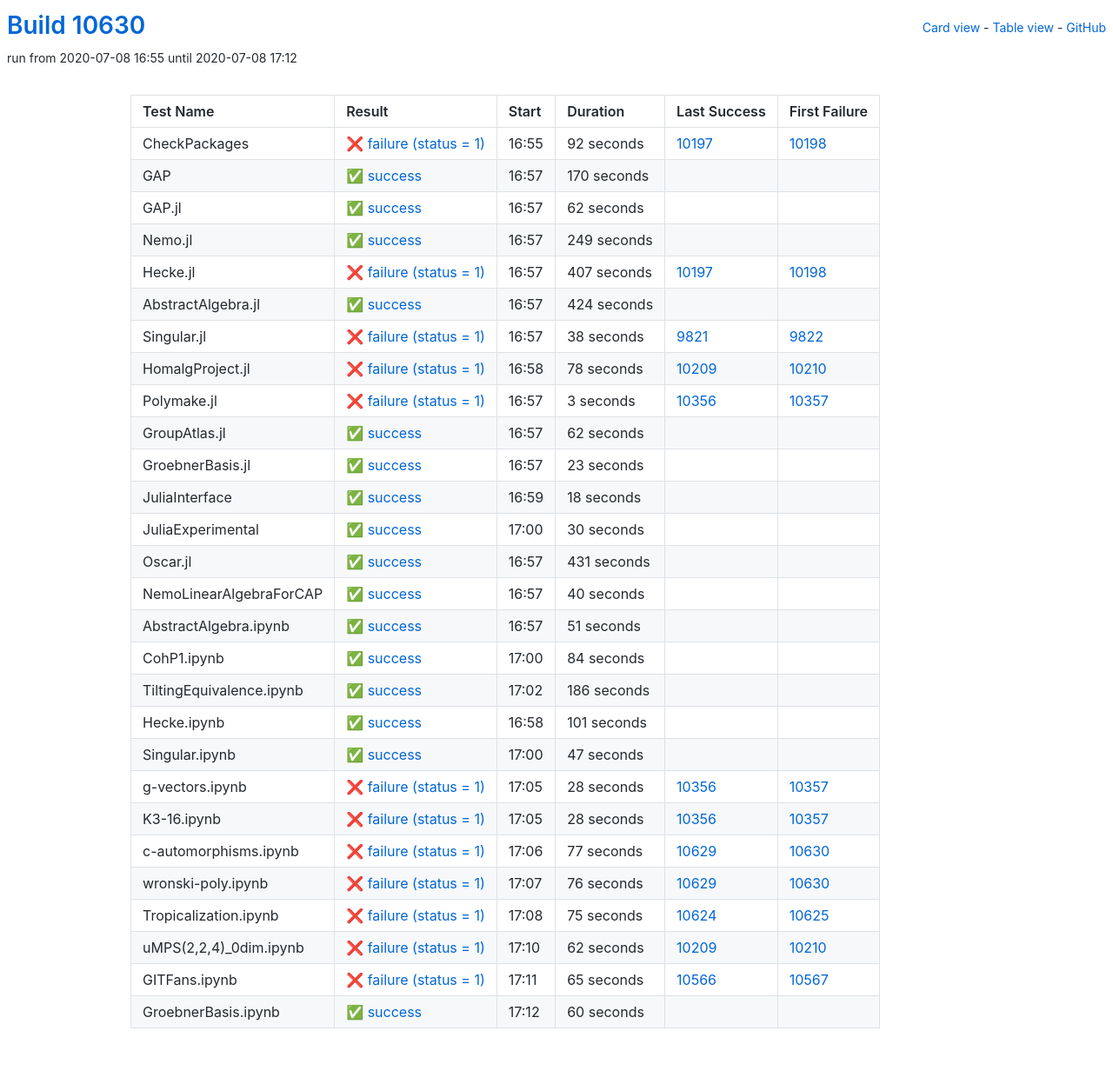
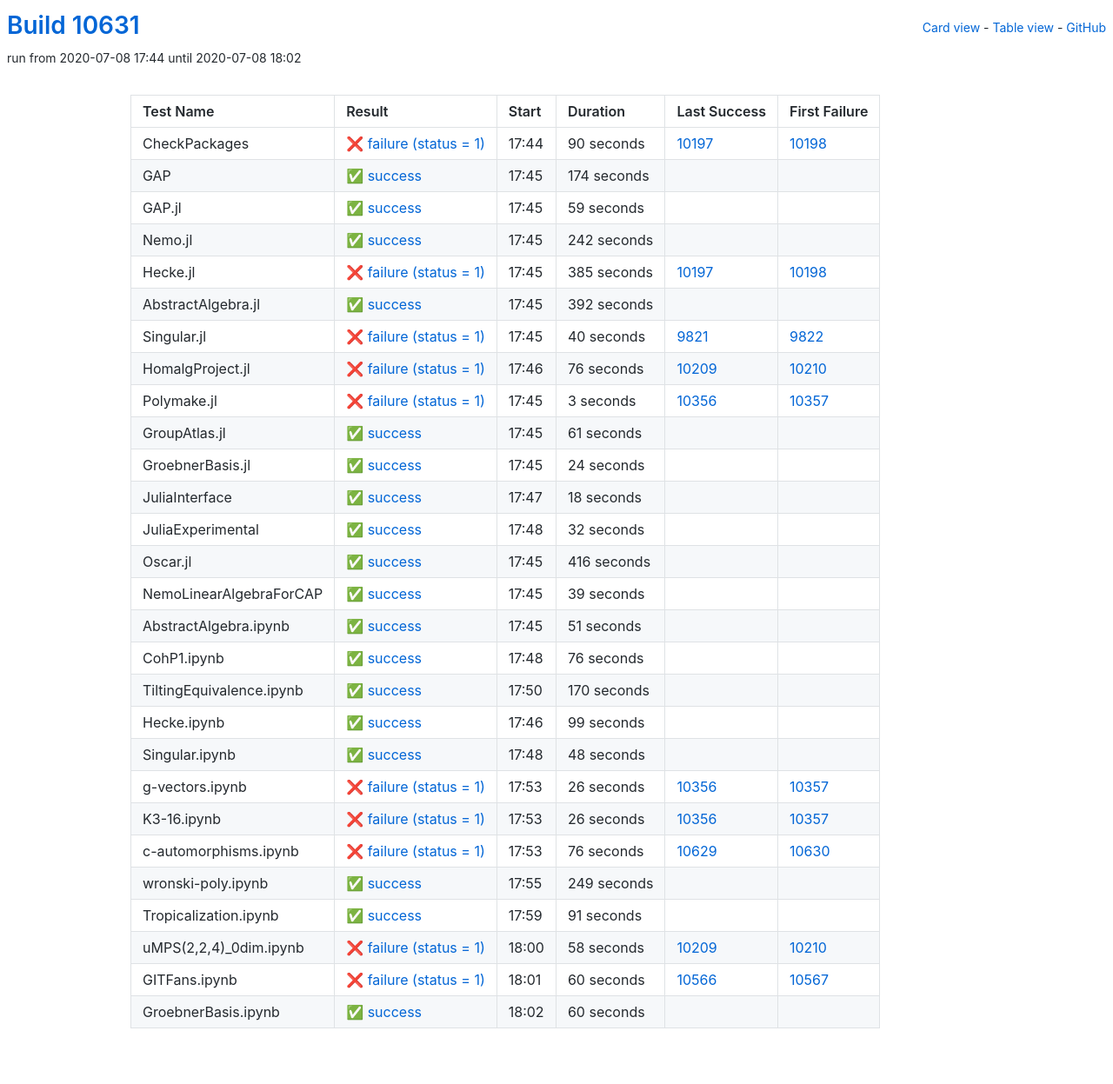
Before and after one commit to oscar-system/oscar-ci-status, a Jekyll site: the page built from table.html, in a window 1280 px wide. Shown: the whole page at 87% size. Built offline with Jekyll 4.4.1, drawn with Linux system fonts in a browser that asks for light colours.

Commit message:
Build #10631

```diff
--- a/_data/ci.yml
+++ b/_data/ci.yml
@@ -1,6 +1,6 @@
 ---
-build: 10630
-build_url: https://oscarci.mathematik.uni-kl.de/job/oscar/10630/
+build: 10631
+build_url: https://oscarci.mathematik.uni-kl.de/job/oscar/10631/
 job: oscar
 organization: oscar-system
 repo: oscar-ci-status
@@ -8,104 +8,104 @@
 tests:
 - name: CheckPackages
   id: checkpackages
-  log: https://oscarci.mathematik.uni-kl.de/job/oscar/10630/artifact/logs/build-10630/CheckPackages.log
-  start: 2020-07-08 16:55
+  log: https://oscarci.mathematik.uni-kl.de/job/oscar/10631/artifact/logs/build-10631/CheckPackages.log
+  start: 2020-07-08 17:44
   success: false
   exitcode: 1
   status: failure
-  duration: 92
+  duration: 90
   last_success: 10197
   last_success_url: https://oscarci.mathematik.uni-kl.de/job/oscar/10197/
   first_failure: 10198
   first_failure_url: https://oscarci.mathematik.uni-kl.de/job/oscar/10198/
 - name: GAP
   id: gap
-  log: https://oscarci.mathematik.uni-kl.de/job/oscar/10630/artifact/logs/build-10630/GAP.log
-  start: 2020-07-08 16:57
+  log: https://oscarci.mathematik.uni-kl.de/job/oscar/10631/artifact/logs/build-10631/GAP.log
+  start: 2020-07-08 17:45
   success: true
   exitcode: 0
   status: success
-  duration: 170
+  duration: 174
   last_success: false
   last_success_url:
   first_failure: false
   first_failure_url:
 - name: GAP.jl
   id: gap-jl
-  log: https://oscarci.mathematik.uni-kl.de/job/oscar/10630/artifact/logs/build-10630/GAP.jl.log
-  start: 2020-07-08 16:57
+  log: https://oscarci.mathematik.uni-kl.de/job/oscar/10631/artifact/logs/build-10631/GAP.jl.log
+  start: 2020-07-08 17:45
   success: true
   exitcode: 0
   status: success
-  duration: 62
+  duration: 59
   last_success: false
   last_success_url:
   first_failure: false
   first_failure_url:
 - name: Nemo.jl
   id: nemo-jl
-  log: https://oscarci.mathematik.uni-kl.de/job/oscar/10630/artifact/logs/build-10630/Nemo.jl.log
-  start: 2020-07-08 16:57
+  log: https://oscarci.mathematik.uni-kl.de/job/oscar/10631/artifact/logs/build-10631/Nemo.jl.log
+  start: 2020-07-08 17:45
   success: true
   exitcode: 0
   status: success
-  duration: 249
+  duration: 242
   last_success: false
   last_success_url:
   first_failure: false
   first_failure_url:
 - name: Hecke.jl
   id: hecke-jl
-  log: https://oscarci.mathematik.uni-kl.de/job/oscar/10630/artifact/logs/build-10630/Hecke.jl.log
-  start: 2020-07-08 16:57
+  log: https://oscarci.mathematik.uni-kl.de/job/oscar/10631/artifact/logs/build-10631/Hecke.jl.log
+  start: 2020-07-08 17:45
   success: false
   exitcode: 1
   status: failure
-  duration: 407
+  duration: 385
   last_success: 10197
   last_success_url: https://oscarci.mathematik.uni-kl.de/job/oscar/10197/
   first_failure: 10198
   first_failure_url: https://oscarci.mathematik.uni-kl.de/job/oscar/10198/
 - name: AbstractAlgebra.jl
   id: abstractalgebra-jl
-  log: https://oscarci.mathematik.uni-kl.de/job/oscar/10630/artifact/logs/build-10630/AbstractAlgebra.jl.log
-  start: 2020-07-08 16:57
+  log: https://oscarci.mathematik.uni-kl.de/job/oscar/10631/artifact/logs/build-10631/AbstractAlgebra.jl.log
+  start: 2020-07-08 17:45
   success: true
   exitcode: 0
   status: success
-  duration: 424
+  duration: 392
   last_success: false
   last_success_url:
   first_failure: false
   first_failure_url:
 - name: Singular.jl
   id: singular-jl
-  log: https://oscarci.mathematik.uni-kl.de/job/oscar/10630/artifact/logs/build-10630/Singular.jl.log
-  start: 2020-07-08 16:57
+  log: https://oscarci.mathematik.uni-kl.de/job/oscar/10631/artifact/logs/build-10631/Singular.jl.log
+  start: 2020-07-08 17:45
   success: false
   exitcode: 1
   status: failure
-  duration: 38
+  duration: 40
   last_success: 9821
   last_success_url: https://oscarci.mathematik.uni-kl.de/job/oscar/9821/
   first_failure: 9822
   first_failure_url: https://oscarci.mathematik.uni-kl.de/job/oscar/9822/
 - name: HomalgProject.jl
   id: homalgproject-jl
-  log: https://oscarci.mathematik.uni-kl.de/job/oscar/10630/artifact/logs/build-10630/HomalgProject.jl.log
-  start: 2020-07-08 16:58
+  log: https://oscarci.mathematik.uni-kl.de/job/oscar/10631/artifact/logs/build-10631/HomalgProject.jl.log
+  start: 2020-07-08 17:46
   success: false
   exitcode: 1
   status: failure
-  duration: 78
+  duration: 76
   last_success: 10209
   last_success_url: https://oscarci.mathematik.uni-kl.de/job/oscar/10209/
   first_failure: 10210
   first_failure_url: https://oscarci.mathematik.uni-kl.de/job/oscar/10210/
 - name: Polymake.jl
   id: polymake-jl
-  log: https://oscarci.mathematik.uni-kl.de/job/oscar/10630/artifact/logs/build-10630/Polymake.jl.log
-  start: 2020-07-08 16:57
+  log: https://oscarci.mathematik.uni-kl.de/job/oscar/10631/artifact/logs/build-10631/Polymake.jl.log
+  start: 2020-07-08 17:45
   success: false
   exitcode: 1
   status: failure
@@ -116,32 +116,32 @@
   first_failure_url: https://oscarci.mathematik.uni-kl.de/job/oscar/10357/
 - name: GroupAtlas.jl
   id: groupatlas-jl
-  log: https://oscarci.mathematik.uni-kl.de/job/oscar/10630/artifact/logs/build-10630/GroupAtlas.jl.log
-  start: 2020-07-08 16:57
+  log: https://oscarci.mathematik.uni-kl.de/job/oscar/10631/artifact/logs/build-10631/GroupAtlas.jl.log
+  start: 2020-07-08 17:45
   success: true
   exitcode: 0
   status: success
-  duration: 62
+  duration: 61
   last_success: false
   last_success_url:
   first_failure: false
   first_failure_url:
 - name: GroebnerBasis.jl
   id: groebnerbasis-jl
-  log: https://oscarci.mathematik.uni-kl.de/job/oscar/10630/artifact/logs/build-10630/GroebnerBasis.jl.log
-  start: 2020-07-08 16:57
+  log: https://oscarci.mathematik.uni-kl.de/job/oscar/10631/artifact/logs/build-10631/GroebnerBasis.jl.log
+  start: 2020-07-08 17:45
   success: true
   exitcode: 0
   status: success
-  duration: 23
+  duration: 24
   last_success: false
   last_success_url:
   first_failure: false
   first_failure_url:
 - name: JuliaInterface
   id: juliainterface
-  log: https://oscarci.mathematik.uni-kl.de/job/oscar/10630/artifact/logs/build-10630/JuliaInterface.log
-  start: 2020-07-08 16:59
+  log: https://oscarci.mathematik.uni-kl.de/job/oscar/10631/artifact/logs/build-10631/JuliaInterface.log
+  start: 2020-07-08 17:47
   success: true
   exitcode: 0
   status: success
@@ -152,44 +152,44 @@
   first_failure_url:
 - name: JuliaExperimental
   id: juliaexperimental
-  log: https://oscarci.mathematik.uni-kl.de/job/oscar/10630/artifact/logs/build-10630/JuliaExperimental.log
-  start: 2020-07-08 17:00
+  log: https://oscarci.mathematik.uni-kl.de/job/oscar/10631/artifact/logs/build-10631/JuliaExperimental.log
+  start: 2020-07-08 17:48
   success: true
   exitcode: 0
   status: success
-  duration: 30
+  duration: 32
   last_success: false
   last_success_url:
   first_failure: false
   first_failure_url:
 - name: Oscar.jl
   id: oscar-jl
-  log: https://oscarci.mathematik.uni-kl.de/job/oscar/10630/artifact/logs/build-10630/Oscar.jl.log
-  start: 2020-07-08 16:57
+  log: https://oscarci.mathematik.uni-kl.de/job/oscar/10631/artifact/logs/build-10631/Oscar.jl.log
+  start: 2020-07-08 17:45
   success: true
   exitcode: 0
   status: success
-  duration: 431
+  duration: 416
   last_success: false
   last_success_url:
   first_failure: false
   first_failure_url:
 - name: NemoLinearAlgebraForCAP
   id: nemolinearalgebraforcap
-  log: https://oscarci.mathematik.uni-kl.de/job/oscar/10630/artifact/logs/build-10630/NemoLinearAlgebraForCAP.log
-  start: 2020-07-08 16:57
+  log: https://oscarci.mathematik.uni-kl.de/job/oscar/10631/artifact/logs/build-10631/NemoLinearAlgebraForCAP.log
+  start: 2020-07-08 17:45
   success: true
   exitcode: 0
   status: success
-  duration: 40
+  duration: 39
   last_success: false
   last_success_url:
   first_failure: false
   first_failure_url:
 - name: AbstractAlgebra.ipynb
   id: abstractalgebra-ipynb
-  log: https://oscarci.mathematik.uni-kl.de/job/oscar/10630/artifact/logs/build-10630/AbstractAlgebra.ipynb.log
-  start: 2020-07-08 16:57
+  log: https://oscarci.mathematik.uni-kl.de/job/oscar/10631/artifact/logs/build-10631/AbstractAlgebra.ipynb.log
+  start: 2020-07-08 17:45
   success: true
   exitcode: 0
   status: success
@@ -200,92 +200,80 @@
   first_failure_url:
 - name: CohP1.ipynb
   id: cohp1-ipynb
-  log: https://oscarci.mathematik.uni-kl.de/job/oscar/10630/artifact/logs/build-10630/CohP1.ipynb.log
-  start: 2020-07-08 17:00
+  log: https://oscarci.mathematik.uni-kl.de/job/oscar/10631/artifact/logs/build-10631/CohP1.ipynb.log
+  start: 2020-07-08 17:48
   success: true
   exitcode: 0
   status: success
-  duration: 84
+  duration: 76
   last_success: false
   last_success_url:
   first_failure: false
   first_failure_url:
 - name: TiltingEquivalence.ipynb
   id: tiltingequivalence-ipynb
-  log: https://oscarci.mathematik.uni-kl.de/job/oscar/10630/artifact/logs/build-10630/TiltingEquivalence.ipynb.log
-  start: 2020-07-08 17:02
+  log: https://oscarci.mathematik.uni-kl.de/job/oscar/10631/artifact/logs/build-10631/TiltingEquivalence.ipynb.log
+  start: 2020-07-08 17:50
   success: true
   exitcode: 0
   status: success
-  duration: 186
+  duration: 170
   last_success: false
   last_success_url:
   first_failure: false
   first_failure_url:
 - name: Hecke.ipynb
   id: hecke-ipynb
-  log: https://oscarci.mathematik.uni-kl.de/job/oscar/10630/artifact/logs/build-10630/Hecke.ipynb.log
-  start: 2020-07-08 16:58
+  log: https://oscarci.mathematik.uni-kl.de/job/oscar/10631/artifact/logs/build-10631/Hecke.ipynb.log
+  start: 2020-07-08 17:46
   success: true
   exitcode: 0
   status: success
-  duration: 101
+  duration: 99
   last_success: false
   last_success_url:
   first_failure: false
   first_failure_url:
 - name: Singular.ipynb
   id: singular-ipynb
-  log: https://oscarci.mathematik.uni-kl.de/job/oscar/10630/artifact/logs/build-10630/Singular.ipynb.log
-  start: 2020-07-08 17:00
+  log: https://oscarci.mathematik.uni-kl.de/job/oscar/10631/artifact/logs/build-10631/Singular.ipynb.log
+  start: 2020-07-08 17:48
   success: true
   exitcode: 0
   status: success
-  duration: 47
+  duration: 48
   last_success: false
   last_success_url:
   first_failure: false
   first_failure_url:
 - name: g-vectors.ipynb
   id: g-vectors-ipynb
-  log: https://oscarci.mathematik.uni-kl.de/job/oscar/10630/artifact/logs/build-10630/g-vectors.ipynb.log
-  start: 2020-07-08 17:05
+  log: https://oscarci.mathematik.uni-kl.de/job/oscar/10631/artifact/logs/build-10631/g-vectors.ipynb.log
+  start: 2020-07-08 17:53
   success: false
   exitcode: 1
   status: failure
-  duration: 28
+  duration: 26
   last_success: 10356
   last_success_url: https://oscarci.mathematik.uni-kl.de/job/oscar/10356/
   first_failure: 10357
   first_failure_url: https://oscarci.mathematik.uni-kl.de/job/oscar/10357/
 - name: K3-16.ipynb
   id: k3-16-ipynb
-  log: https://oscarci.mathematik.uni-kl.de/job/oscar/10630/artifact/logs/build-10630/K3-16.ipynb.log
-  start: 2020-07-08 17:05
+  log: https://oscarci.mathematik.uni-kl.de/job/oscar/10631/artifact/logs/build-10631/K3-16.ipynb.log
+  start: 2020-07-08 17:53
   success: false
   exitcode: 1
   status: failure
-  duration: 28
+  duration: 26
   last_success: 10356
   last_success_url: https://oscarci.mathematik.uni-kl.de/job/oscar/10356/
   first_failure: 10357
   first_failure_url: https://oscarci.mathematik.uni-kl.de/job/oscar/10357/
 - name: c-automorphisms.ipynb
   id: c-automorphisms-ipynb
-  log: https://oscarci.mathematik.uni-kl.de/job/oscar/10630/artifact/logs/build-10630/c-automorphisms.ipynb.log
-  start: 2020-07-08 17:06
-  success: false
-  exitcode: 1
-  status: failure
-  duration: 77
-  last_success: 10629
-  last_success_url: https://oscarci.mathematik.uni-kl.de/job/oscar/10629/
-  first_failure: 10630
-  first_failure_url: https://oscarci.mathematik.uni-kl.de/job/oscar/10630/
-- name: wronski-poly.ipynb
-  id: wronski-poly-ipynb
-  log: https://oscarci.mathematik.uni-kl.de/job/oscar/10630/artifact/logs/build-10630/wronski-poly.ipynb.log
-  start: 2020-07-08 17:07
+  log: https://oscarci.mathematik.uni-kl.de/job/oscar/10631/artifact/logs/build-10631/c-automorphisms.ipynb.log
+  start: 2020-07-08 17:53
   success: false
   exitcode: 1
   status: failure
@@ -294,46 +282,58 @@
   last_success_url: https://oscarci.mathematik.uni-kl.de/job/oscar/10629/
   first_failure: 10630
   first_failure_url: https://oscarci.mathematik.uni-kl.de/job/oscar/10630/
+- name: wronski-poly.ipynb
+  id: wronski-poly-ipynb
+  log: https://oscarci.mathematik.uni-kl.de/job/oscar/10631/artifact/logs/build-10631/wronski-poly.ipynb.log
+  start: 2020-07-08 17:55
+  success: true
+  exitcode: 0
+  status: success
+  duration: 249
+  last_success: false
+  last_success_url:
+  first_failure: false
+  first_failure_url:
 - name: Tropicalization.ipynb
   id: tropicalization-ipynb
-  log: https://oscarci.mathematik.uni-kl.de/job/oscar/10630/artifact/logs/build-10630/Tropicalization.ipynb.log
-  start: 2020-07-08 17:08
+  log: https://oscarci.mathematik.uni-kl.de/job/oscar/10631/artifact/logs/build-10631/Tropicalization.ipynb.log
+  start: 2020-07-08 17:59
+  success: true
+  exitcode: 0
+  status: success
+  duration: 91
+  last_success: false
+  last_success_url:
+  first_failure: false
+  first_failure_url:
+- name: uMPS(2,2,4)_0dim.ipynb
+  id: umps-2-2-4-0dim-ipynb
+  log: https://oscarci.mathematik.uni-kl.de/job/oscar/10631/artifact/logs/build-10631/uMPS-2-2-4-_0dim.ipynb.log
+  start: 2020-07-08 18:00
   success: false
   exitcode: 1
   status: failure
-  duration: 75
-  last_success: 10624
-  last_success_url: https://oscarci.mathematik.uni-kl.de/job/oscar/10624/
-  first_failure: 10625
-  first_failure_url: https://oscarci.mathematik.uni-kl.de/job/oscar/10625/
-- name: uMPS(2,2,4)_0dim.ipynb
-  id: umps-2-2-4-0dim-ipynb
-  log: https://oscarci.mathematik.uni-kl.de/job/oscar/10630/artifact/logs/build-10630/uMPS-2-2-4-_0dim.ipynb.log
-  start: 2020-07-08 17:10
-  success: false
-  exitcode: 1
-  status: failure
-  duration: 62
+  duration: 58
   last_success: 10209
   last_success_url: https://oscarci.mathematik.uni-kl.de/job/oscar/10209/
   first_failure: 10210
   first_failure_url: https://oscarci.mathematik.uni-kl.de/job/oscar/10210/
 - name: GITFans.ipynb
   id: gitfans-ipynb
-  log: https://oscarci.mathematik.uni-kl.de/job/oscar/10630/artifact/logs/build-10630/GITFans.ipynb.log
-  start: 2020-07-08 17:11
+  log: https://oscarci.mathematik.uni-kl.de/job/oscar/10631/artifact/logs/build-10631/GITFans.ipynb.log
+  start: 2020-07-08 18:01
   success: false
   exitcode: 1
   status: failure
-  duration: 65
+  duration: 60
   last_success: 10566
   last_success_url: https://oscarci.mathematik.uni-kl.de/job/oscar/10566/
   first_failure: 10567
   first_failure_url: https://oscarci.mathematik.uni-kl.de/job/oscar/10567/
 - name: GroebnerBasis.ipynb
   id: groebnerbasis-ipynb
-  log: https://oscarci.mathematik.uni-kl.de/job/oscar/10630/artifact/logs/build-10630/GroebnerBasis.ipynb.log
-  start: 2020-07-08 17:12
+  log: https://oscarci.mathematik.uni-kl.de/job/oscar/10631/artifact/logs/build-10631/GroebnerBasis.ipynb.log
+  start: 2020-07-08 18:02
   success: true
   exitcode: 0
   status: success
```
Also changed, not shown: README.md.
